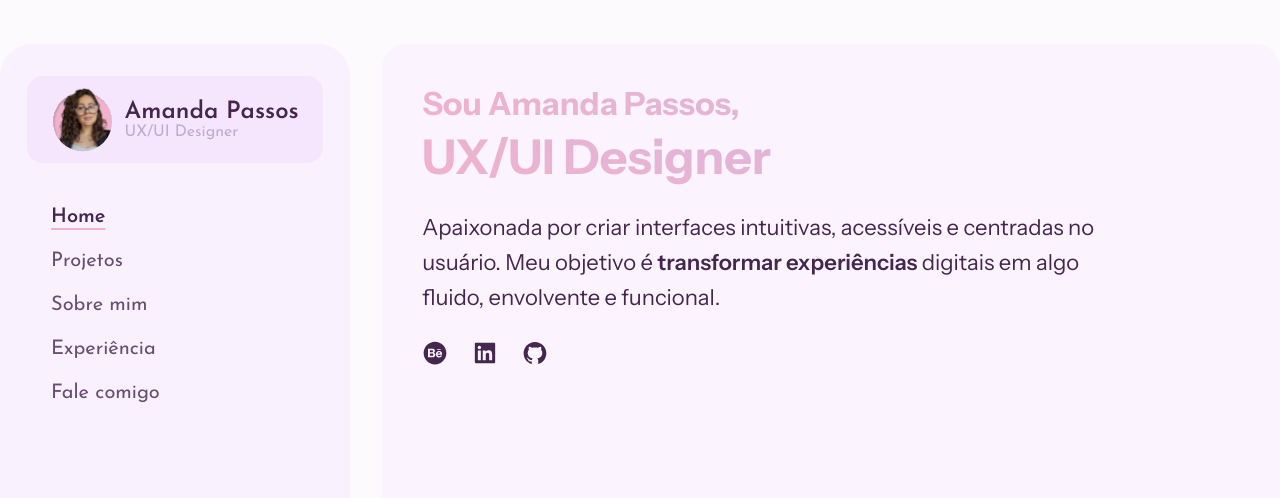
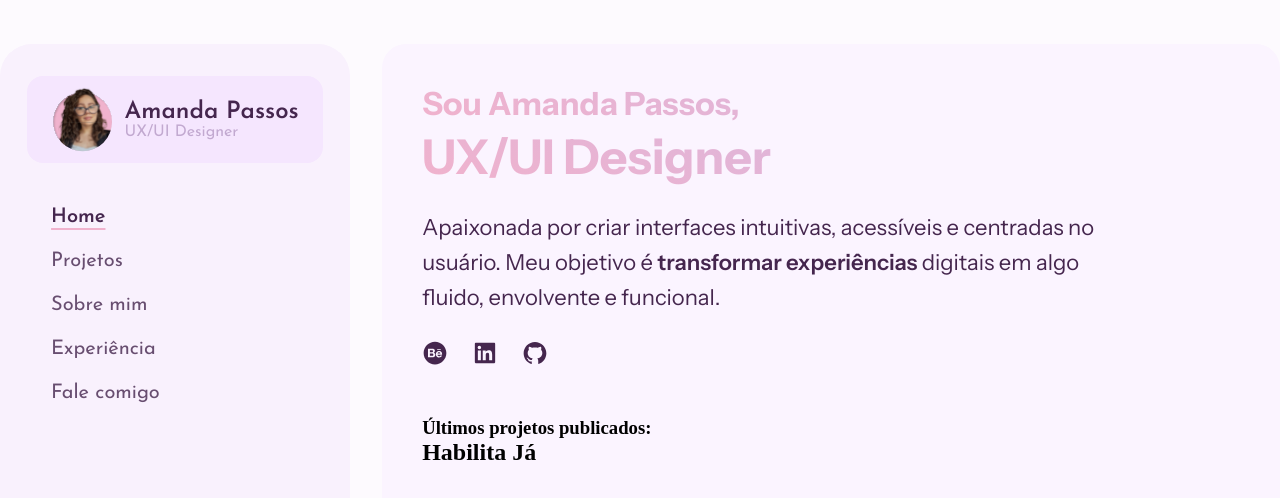
Before and after one commit to bruno-ssilveira/portfolio_amandafernandes, a React (Vite) app in the folder frontend/: page /content in a window 1280 px wide. Shown: the top 498 px of the page. Built offline with nearby package versions, Linux system fonts and the light colour scheme; a web font is replaced by a local one.

Commit message:
started last projects on page home

```diff
--- a/frontend/src/pages/home/home.jsx
+++ b/frontend/src/pages/home/home.jsx
@@ -6,6 +6,7 @@ export default function Home() {
 	return (
 		<section className={styles.homeContainer}>
 			<div className={styles.mainContent}>
+				<div className={styles.whoAmIContainer}>
 					<div className={styles.whoAmI}>
 						<motion.h1
 							initial={{ opacity: 0, scale: 0.8, y: 80 }}
@@ -20,11 +21,24 @@ export default function Home() {
 						digitais em algo fluido, envolvente e funcional.
 					</h3>
 					<div className={styles.network}>
-					<AiFillBehanceCircle />
-					<AiFillLinkedin />
-					<AiFillGithub />
+						<a href="https://www.behance.net/amandagpf" target='_blank' title='Behance'> <AiFillBehanceCircle /> </a>
+						<a href=""> <AiFillLinkedin /> </a>
+						<a href=""> <AiFillGithub /> </a>
+					</div>
 				</div>
 
+				<div className={styles.lastProjectsContainer}>
+					<h1>Últimos projetos publicados:</h1>
+					<div className={styles.lastProjects}>
+						<div className={styles.projectCardIos}>
+							<h2>Habilita Já</h2>
+
+						</div>
+						<div className={styles.projectCardAndroid}>
+
+						</div>
+					</div>
+				</div>
 			</div>
 		</section>
 	)
--- a/frontend/src/pages/home/home.module.css
+++ b/frontend/src/pages/home/home.module.css
@@ -10,8 +10,14 @@
 .mainContent {
 	display: flex;
 	flex-direction: column;
+	gap: 44px;
+	margin: 40px 40px 0 40px;
+}
+
+.whoAmIContainer {
+	display: flex;
+	flex-direction: column;
 	gap: 24px;
-	margin: 40px 40px 0 40px;
 }
 
 .whoAmI {
@@ -57,3 +63,21 @@ h3 span {
 	font-size: 26px;
 	color: #45264E;
 }
+
+.network a {
+	color: inherit;
+}
+
+.network a:hover {
+	color: #663e72;
+}
+
+.network a:active {
+	transform: scale(.9);
+}
+
+.lastProjectsContainer {
+	display: flex;
+	flex-direction: column;
+	width: 100%;
+}
```
Lines whose indentation alone changed are shown as unchanged.
